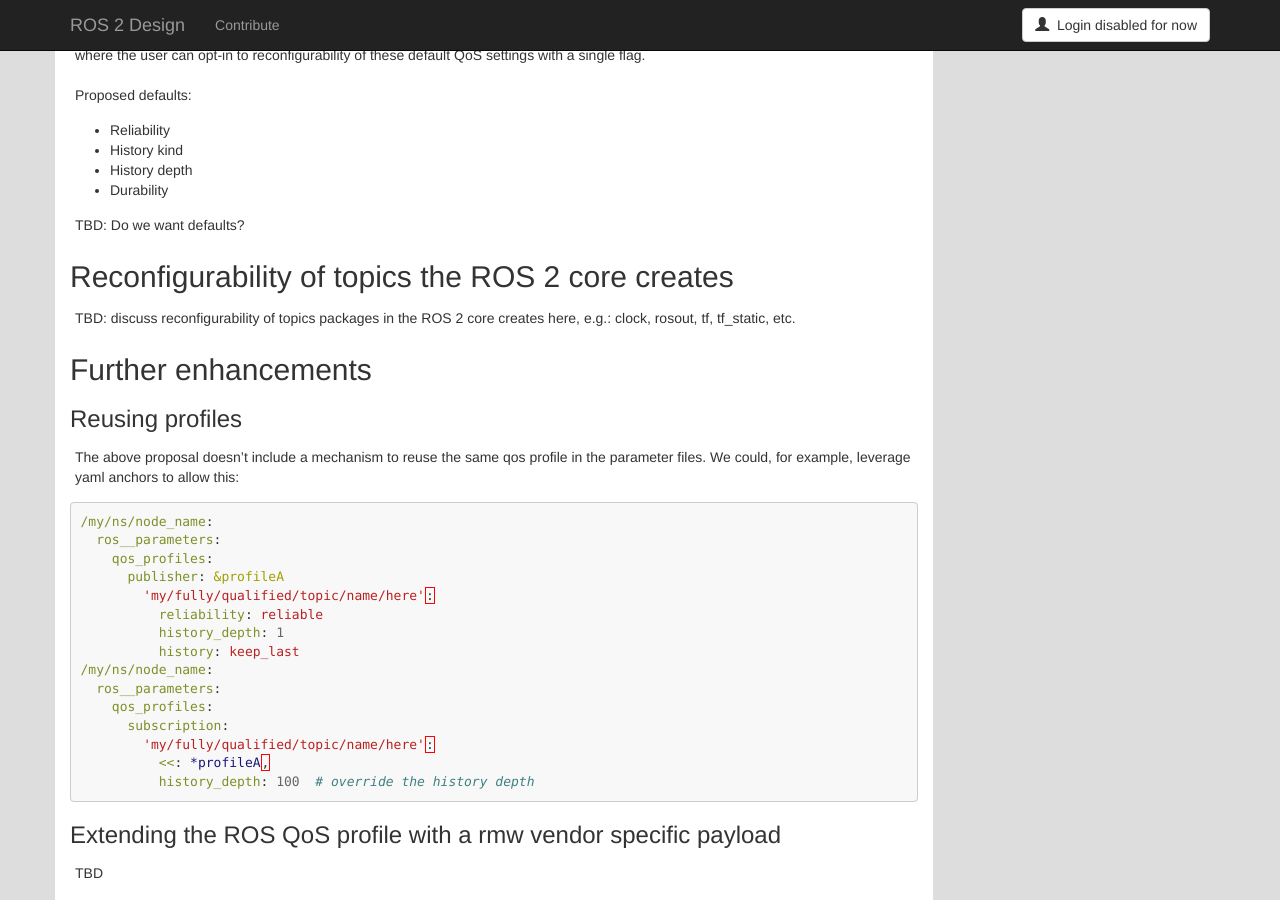
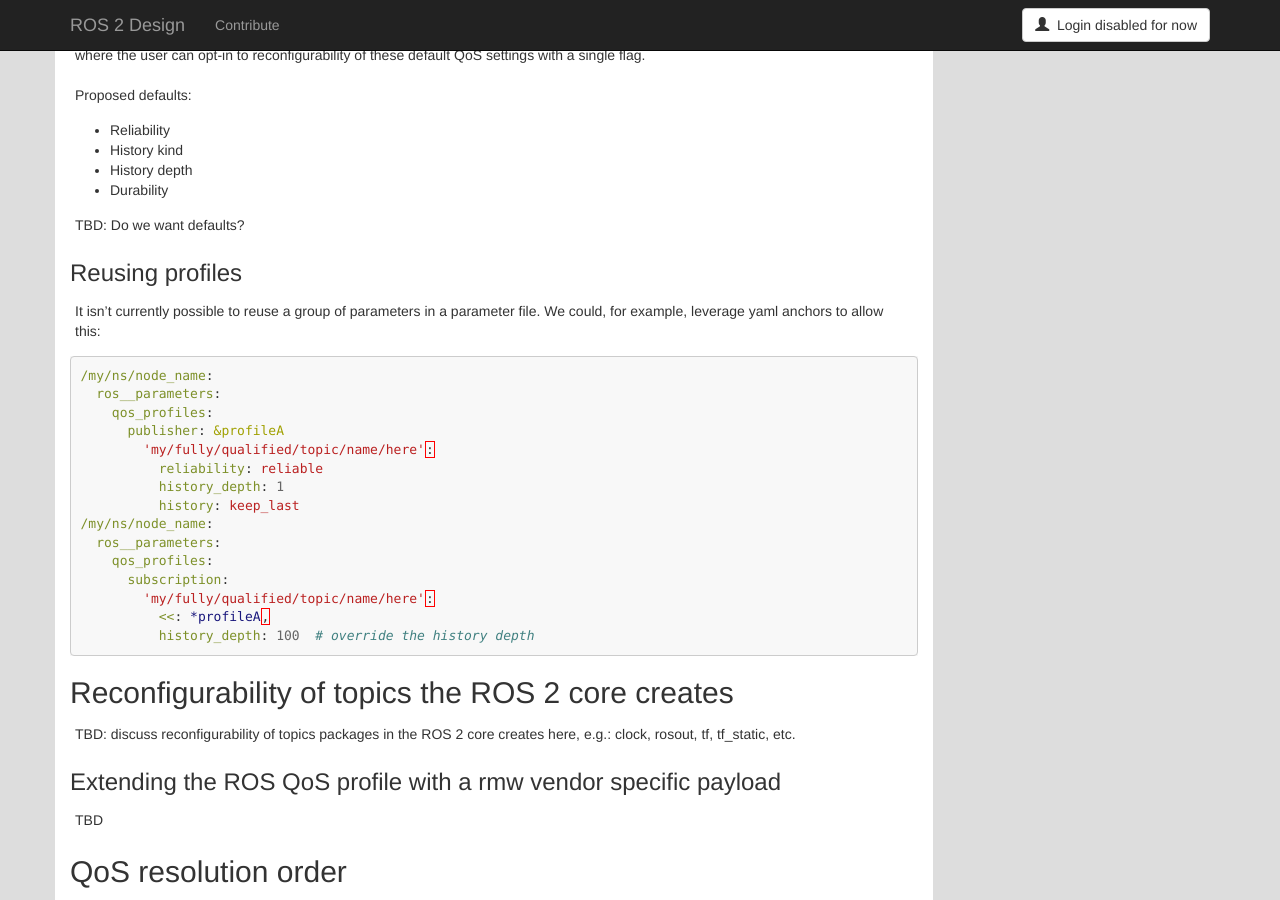
Before and after one commit to ros2/design, a Jekyll site: the page built from articles/qos_configurability.md, in a window 1280 px wide and 900 px high, scrolled down 6185 px. Built offline with Jekyll 4.4.1, drawn with Linux system fonts in a browser that asks for light colours; nearby versions of some CDN libraries; some of the changed text lies outside the part shown.

Commit message:
Reorder section
Signed-off-by: Ivan Santiago Paunovic <ivanpauno@ekumenlabs.com>

````diff
--- a/articles/qos_configurability.md
+++ b/articles/qos_configurability.md
@@ -336,15 +336,9 @@ Proposed defaults:
 
 TBD: Do we want defaults?
 
-## Reconfigurability of topics the ROS 2 core creates
-
-TBD: discuss reconfigurability of topics packages in the ROS 2 core creates here, e.g.: clock, rosout, tf, tf_static, etc.
-
-## Further enhancements
-
 ### Reusing profiles
 
-The above proposal doesn't include a mechanism to reuse the same qos profile in the parameter files.
+It isn't currently possible to reuse a group of parameters in a parameter file.
 We could, for example, leverage yaml anchors to allow this:
 
 ```yaml
@@ -365,6 +359,10 @@ We could, for example, leverage yaml anchors to allow this:
           history_depth: 100  # override the history depth
 ```
 
+## Reconfigurability of topics the ROS 2 core creates
+
+TBD: discuss reconfigurability of topics packages in the ROS 2 core creates here, e.g.: clock, rosout, tf, tf_static, etc.
+
 ### Extending the ROS QoS profile with a rmw vendor specific payload
 
 TBD
````
